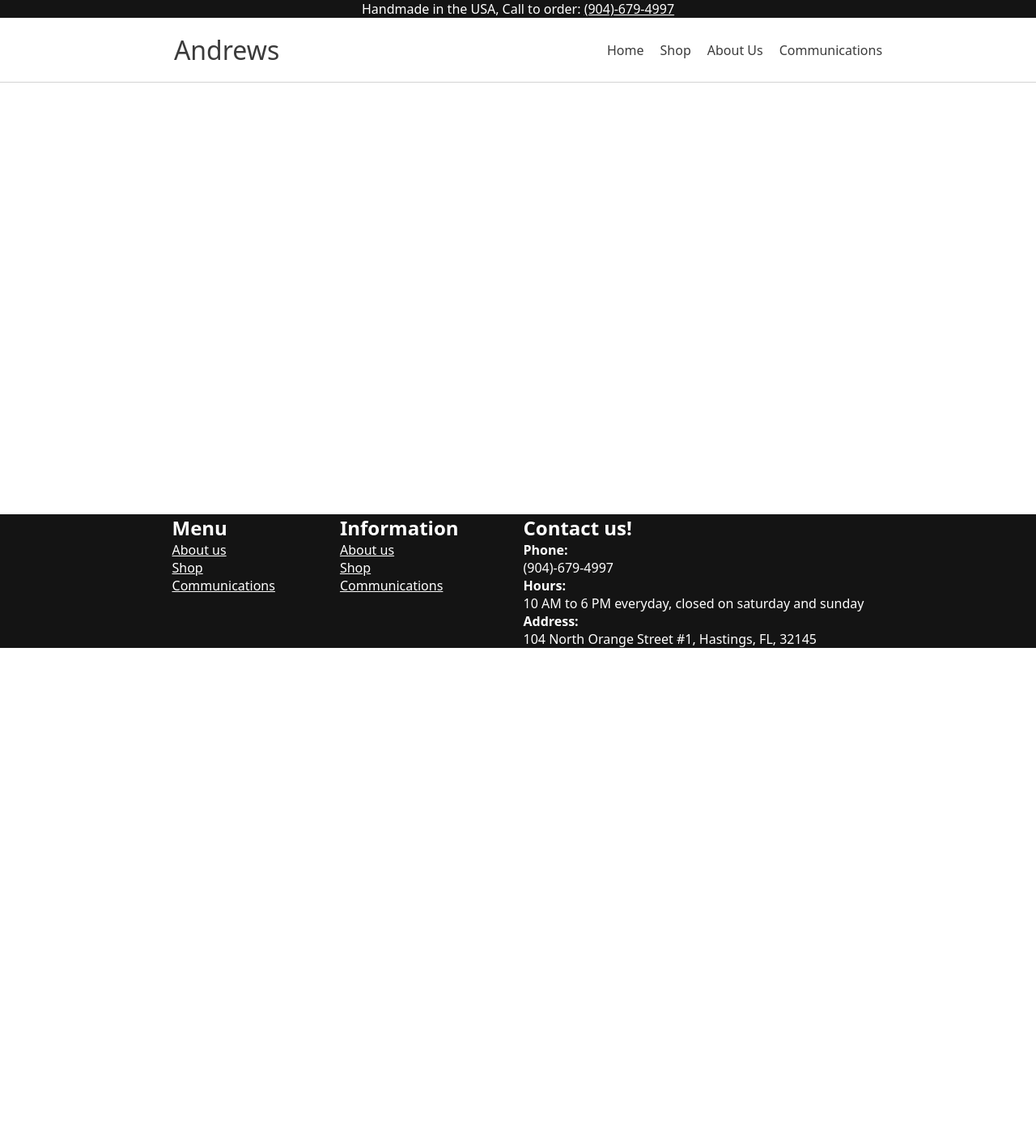
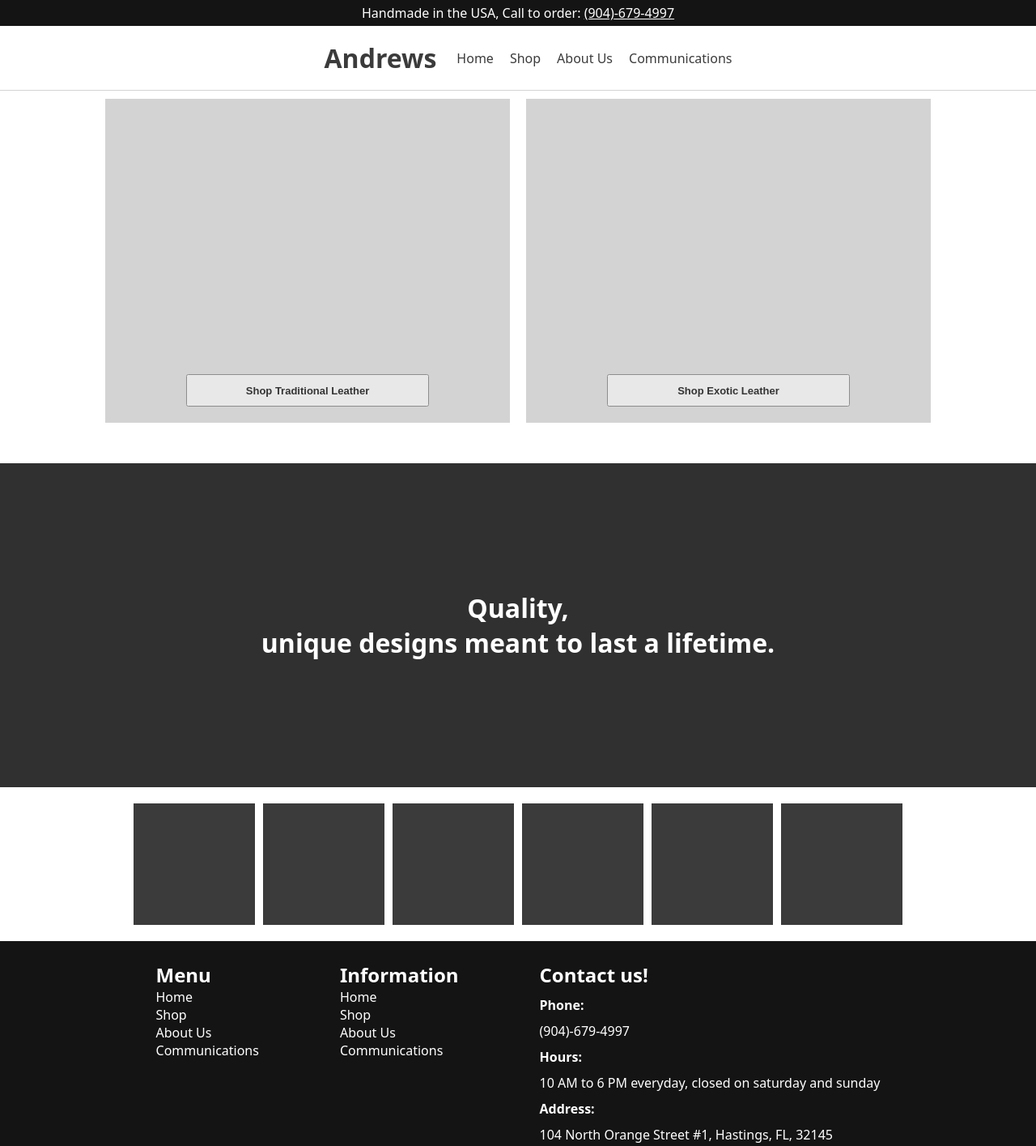
Before and after one commit to fChiriboga/Andrews, a plain HTML site: page index.html in a window 1280 px wide. Shown: the whole page at 81% size. Before the commit the page ends 800 px from the top, so only its background shows below. Drawn offline with Linux system fonts and the light colour scheme.

Commit message:
Added placeholder images and styles.

```diff
--- a/index.html
+++ b/index.html
@@ -5,7 +5,7 @@
     <meta name="viewport" content="width=device-width, initial-scale=1.0">
     <link rel="stylesheet" href="style.css">
 
-    <title>Document</title>
+    <title>Traditional and Exotic Leather holsters, Andrews Leather</title>
 </head>
 <body>
     <div class ="banner">
@@ -16,7 +16,9 @@
 
     <header>
         <nav class="navbar">
+        <h1 id="title">
         <a href="#" class="nav-branding">Andrews</a>
+        </h1>
 
     <ul class ="nav-menu">
         <li class="nav-item">
@@ -39,29 +41,70 @@
     </div>
 </nav>
     </header>
-
     <main>
     <section>
+        <div class="traditional">
+            <button class="trad-btn">Shop Traditional Leather</button>
+        </div>
+        <div class="exotic">
+            <button class="exotic-btn">Shop Exotic Leather</button>
+        </div>
+
     </section>
+    <div class="short-story">
+
+    <div class="container">
+        <h2 class="container-title">Quality, </h2>
+    </div>
+
+    <div class="container">
+        <h3>unique designs meant to last a lifetime.</h3>
+    </div>
+
+    </div>
+
+    <div class="gallery-container">
+        <div class="image"></div>
+        <div class="image"></div>
+        <div class="image"></div>
+        <div class="image"></div>
+        <div class="image"></div>
+        <div class="image"></div>
+    </div>
     </main>
-
     <footer>
-        <div class="menu-content">
+        <div class="footer-menu">
             <h2>Menu</h2>
             <ul class="menu-links">
-                <li><a href="index.html"></a></li>
-                <li><a href="pages/about-us.html">About us</a></li>
-                <li><a href="pages/shop.html">Shop</a></li>
-                <li><a href="pages/Communications">Communications</a></li>
+                <li class="menu-item">
+                    <a href="index.html" class="menu-link">Home</a>
+                </li>
+                <li class="menu-item">
+                    <a href="pages/shop.html" class="menu-link">Shop</a>
+                </li>
+                <li class="menu-item">
+                    <a href="pages/about-us.html" class="menu-link">About Us</a>
+                </li>
+                <li class="menu-item">
+                    <a href="pages/Communications" class="menu-link">Communications</a>
+                </li>
             </ul>
         </div>
-        <div class="information-content">
+        <div class="info-menu">
             <h2>Information</h2>
             <ul class="information-links">
-                <li><a href="index.html"></a></li>
-                <li><a href="pages/about-us.html">About us</a></li>
-                <li><a href="pages/shop.html">Shop</a></li>
-                <li><a href="pages/Communications">Communications</a></li>
+                <li class="info-item">
+                    <a href="index.html" class="info-link">Home</a>
+                </li>
+                <li class="info-item">
+                    <a href="pages/shop.html" class="info-link">Shop</a>
+                </li>
+                <li class="info-item">
+                    <a href="pages/about-us.html" class="info-link">About Us</a>
+                </li>
+                <li class="info-item">
+                    <a href="pages/Communications" class="info-link">Communications</a>
+                </li>
             </ul>
         </div>
 
--- a/main.js
+++ b/main.js
@@ -1,5 +1,6 @@
 const hamburger = document.querySelector('.hamburger');
 const navMenu = document.querySelector('.nav-menu')
+const body = document.body;
 
 hamburger.addEventListener('click', () => {
     hamburger.classList.toggle("active");
--- a/style.css
+++ b/style.css
@@ -8,6 +8,7 @@
 }
 body{
     height:100vh;
+    width:100vw;
     width:auto;
     display:flex;
     flex-direction:column;
@@ -15,10 +16,9 @@ body{
     font-family: system-ui, -apple-system, BlinkMacSystemFont, 'Segoe UI', Roboto, Oxygen, Ubuntu, Arial, Cantarell, 'Open Sans', 'Helvetica Neue', sans-serif;
 }
 
-
 /* Banner */
 .banner{
-    min-height: 1rem;
+    min-height: 2rem;
     width:100%;
     display:flex;
     color: #ffffff;
@@ -31,14 +31,13 @@ body{
     color:#ffffff;
 }
 
-
 /* Header */
 .navbar{
     min-height: 80px;
     width:100%;
     display:flex;
     border-bottom: 1px solid;
-    justify-content: space-around;
+    justify-content: center;
     align-items: center;
     border-bottom-color:#D3D3D3;
     margin: 0 auto;
@@ -89,59 +88,141 @@ li{
     transition: all 0.3s ease-in-out;
     background-color:#3b3b3b
 }
+
+/* Section */
+section{
+    margin-top: 10px;
+    display: flex;
+    justify-content: center;
+    align-items: flex-start;
+    gap: 20px;
+}
+.traditional{
+    display:flex;
+    min-height: 400px;
+    min-width: 500px;
+    background-color: #D3D3D3;
+    justify-content: center;
+    align-items: flex-end;
+    padding-bottom: 20px;
+}
+.exotic{
+    display:flex;
+    min-height: 400px;
+    min-width: 500px;
+    background-color: #D3D3D3;
+    justify-content: center;
+    align-items: flex-end;
+    padding-bottom: 20px;
+}
+.trad-btn{
+    font-weight: bold;
+    font-size: small;
+    width:60%;
+    opacity:.75;
+    min-height:40px;
+}
+.exotic-btn{
+    font-weight: bold;
+    font-size: small;
+    width:60%;
+    min-height:40px;
+    opacity:.75;
+}
+/* banner */
+.short-story{
+    display: flex;
+    flex-wrap: wrap;
+    flex-direction: column;
+    margin-top: 50px;
+    background-color: #303030;
+    height:400px;
+    width:100%;
+    justify-content: center;
+    align-items: center;
+}
+.short-story h2, h3{
+    font-size: 2rem;
+    display: flex;
+    color: #ffffff;
+}
+/* gallery */
+.gallery-container{
+    display:flex;
+    margin: 20px;
+    justify-content: center;
+    gap: 10px;
+    flex-wrap: wrap;
+}
+.image{
+    min-width: 150px;
+    min-height: 150px;
+    background-color: #3b3b3b;
+}
 /* Footer */
 footer{
     display:flex;
-    min-height: 25px;
+    padding: 25px;
     flex-wrap: wrap;
     justify-content: center;
     margin-top: auto;
-    gap:80px;
+    gap:100px;
     color:#ffffff;
     background-color: #141414;
 
 }
 footer a{
+    text-decoration: none;
     color:#ffffff;
+}
+.contact-content{
+    display:flex;
+    flex-direction: column;
+    gap:10px;
 }
 
 @media(max-width:1024px){
     .hamburger{
         display:block;
     }
-    /* .hamburger.active .bar:nth-child(2){
-        opacity:0;
-    }
-    .hamburger.active .bar:nth-child(1){
-        transform:translateY(8px) rotate(45deg);
-    }
-    .hamburger.active .bar:nth-child(3){
-        transform:translateY(8px) rotate(45deg);
-    } */
     .nav-menu{
         position: fixed;
         flex-direction: column;
-        left:-100%;
-        top:100px;
-        gap:0;
-        width: 100%;
-        text-align: center;
+        right:-100%;
+        padding-left: 20px;
+        height:100%;
+        top:0;
+        width: 35%;
+        text-align: left;
         transition: 0.3s;
-
-        background-color: #303030;
+        opacity:0.85;
+        background-color: #ffffff;
     }
     .nav-item{
         margin: 16px 0;
     }
     .nav-menu.active{
-        left:0;
+        right:0;
+
     }
     .nav-item a{
-        color:#ffffff;
+        color:#141414;
     }
     .nav-link:hover{
         font-weight: 800;
-        text-decoration: underline solid white;
-        color: #ffffff;
+        text-decoration: underline solid #141414;
+        color: #141414;
+    }
+    section{
+        display: grid;
+        grid-template-columns: auto;
+    }
+    footer{
+        display: grid;
+        justify-items: start;
+        grid-template-columns: auto;
+    }
+    .noScroll{
+        overflow: hidden;
     }
 }
```
